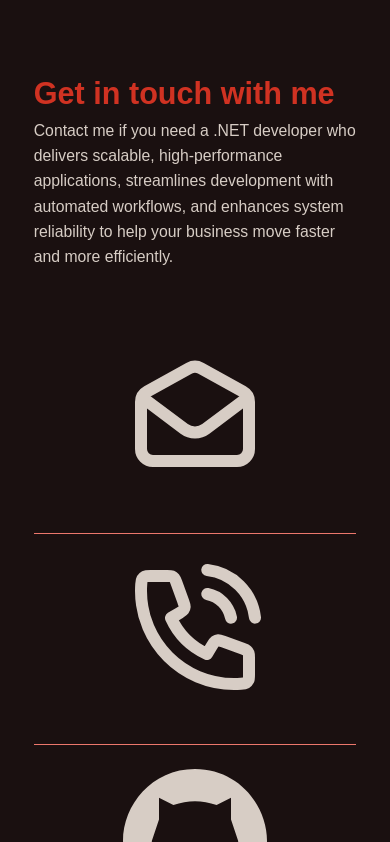
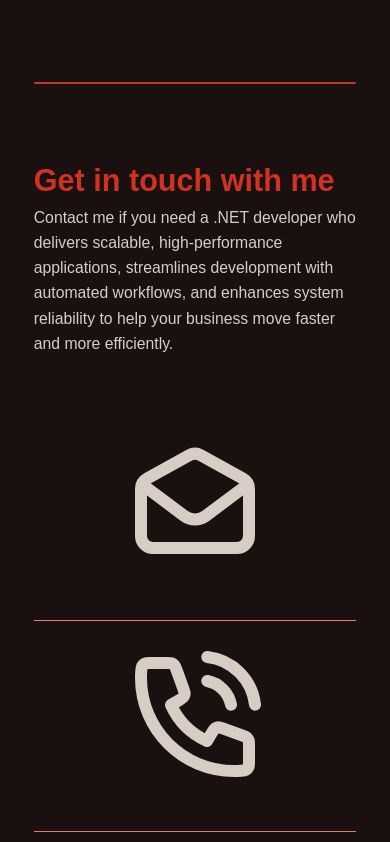
Before and after one commit to devseoka/MKS-Portfolio, an Angular app in the folder mks-portfolio-ui/: page / in a window 390 px wide. Shown: the part 2951-3793 px from the top of the page. Built offline with nearby package versions, Linux system fonts and the light colour scheme; a web font is replaced by a local one.

Commit message:
fix: Resolved contact us and skills mobile layout

```diff
--- a/mks-portfolio-ui/src/app/components/contact/contact.component.html
+++ b/mks-portfolio-ui/src/app/components/contact/contact.component.html
@@ -1,4 +1,4 @@
-<section>
+<section id="contact">
     <hr>
     <article>
         <h2>Get in touch with me</h2>
--- a/mks-portfolio-ui/src/app/components/contact/contact.component.scss
+++ b/mks-portfolio-ui/src/app/components/contact/contact.component.scss
@@ -4,8 +4,8 @@ section {
     display: grid;
     grid-template-columns: 1fr 4fr;
     gap: 2rem;
-    transition: all 0.3s ease-in-out; // Smooth transition for layout changes
-
+    transition: all 0.3s ease-in-out;
+    height: fit-content;
     hr {
         border: none;
         width: 100%;
--- a/mks-portfolio-ui/src/app/components/experience/skills.component.scss
+++ b/mks-portfolio-ui/src/app/components/experience/skills.component.scss
@@ -4,6 +4,7 @@ section {
   display: grid;
   grid-template-columns: 1fr 3fr;
   gap: 2rem;
+  height: fit-content;
 
   hr {
     border: none;
--- a/mks-portfolio-ui/src/assets/scss/base/_reset.scss
+++ b/mks-portfolio-ui/src/assets/scss/base/_reset.scss
@@ -209,6 +209,7 @@ article {
 
     margin: 0;
     padding: 0;
+
 }
 
 section {
```
